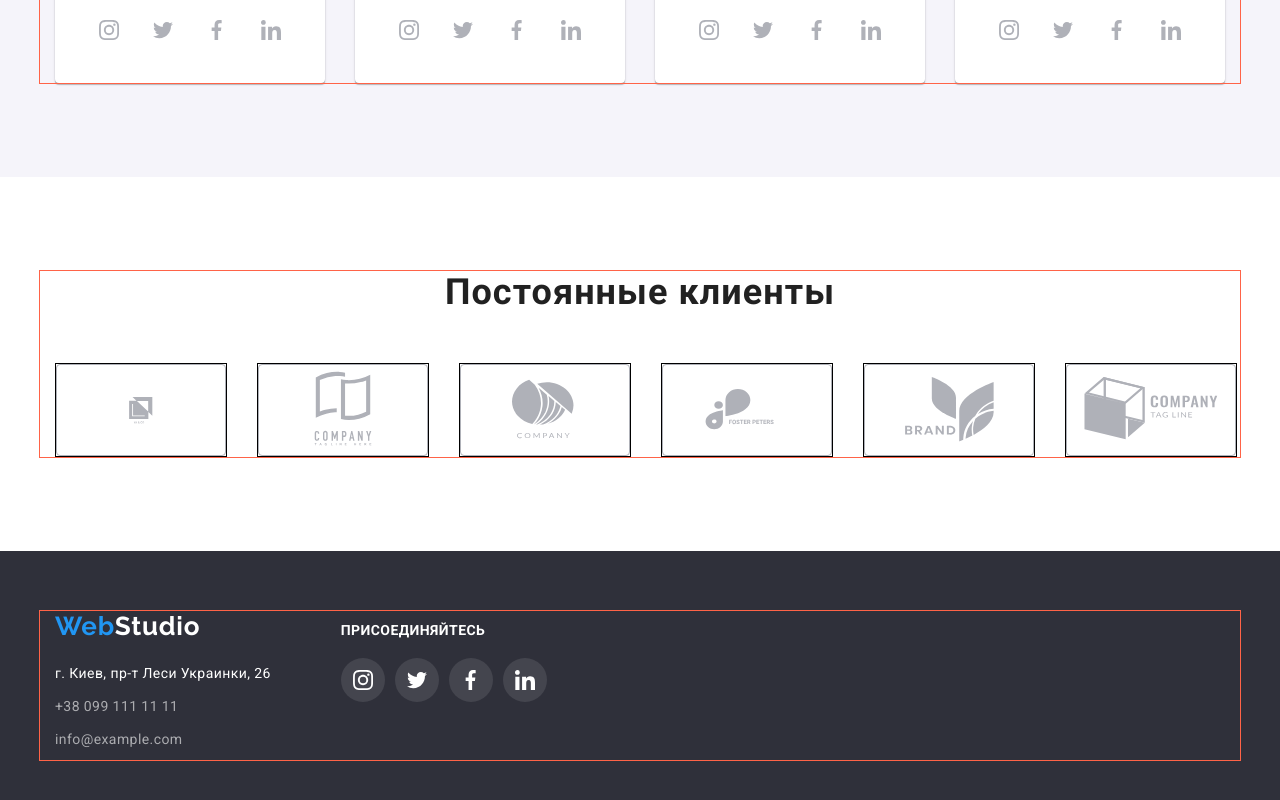
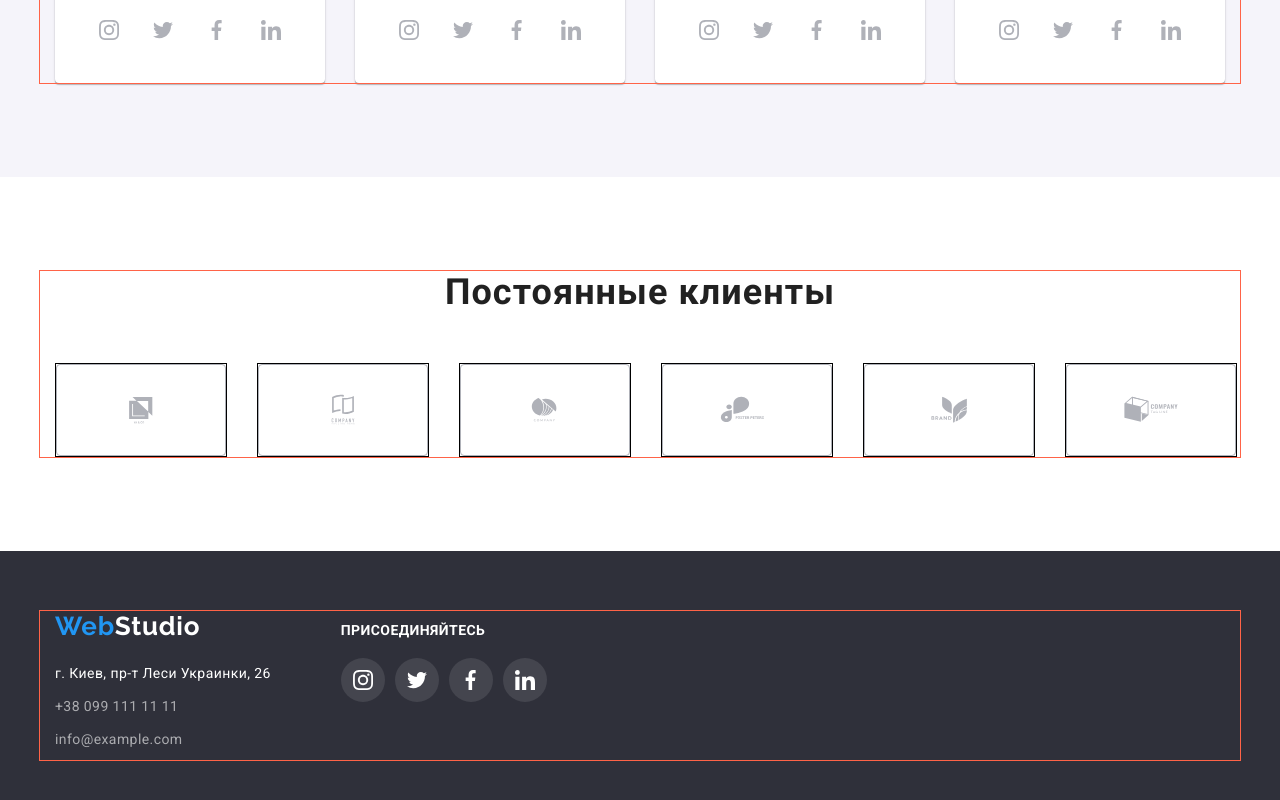
Before and after one commit to WladBelow/goit-markup-hw-04, a plain HTML site: page index.html in a window 1280 px wide. Shown: the part 2128-2928 px from the top of the page. Drawn offline with nearby package versions, Linux system fonts and the light colour scheme.

Commit message:
hw4 update

```diff
--- a/index.html
+++ b/index.html
@@ -311,35 +311,35 @@
                         </li>
                         <li class="clients-item">
                             <a href="" class="clients-link">
-                                <svg class="clients-icon">
+                                <svg class="clients-icon" width="106" height="60" width="106" height="60">
                                     <use href="./images/icon.svg#icon-comp1"></use>
                                 </svg>
                             </a>
                         </li>
                         <li class="clients-item">
                             <a href="" class="clients-link">
-                                <svg class="clients-icon">
+                                <svg class="clients-icon" width="106" height="60">
                                     <use href="./images/icon.svg#icon-comp2"></use>
                                 </svg>
                             </a>
                         </li>
                         <li class="clients-item">
                             <a href="" class="clients-link">
-                                <svg class="clients-icon">
+                                <svg class="clients-icon" width="106" height="60">
                                     <use href="./images/icon.svg#icon-fosterpeters"></use>
                                 </svg>
                             </a>
                         </li>
                         <li class="clients-item">
                             <a href="" class="clients-link">
-                                <svg class="clients-icon">
+                                <svg class="clients-icon" width="106" height="60">
                                     <use href="./images/icon.svg#icon-brand"></use>
                                 </svg>
                             </a>
                         </li>
                         <li class="clients-item">
                             <a href="" class="clients-link">
-                                <svg class="clients-icon">
+                                <svg class="clients-icon" width="106" height="60">
                                     <use href="./images/icon.svg#icon-tegline"></use>
                                 </svg>
                             </a>
```
